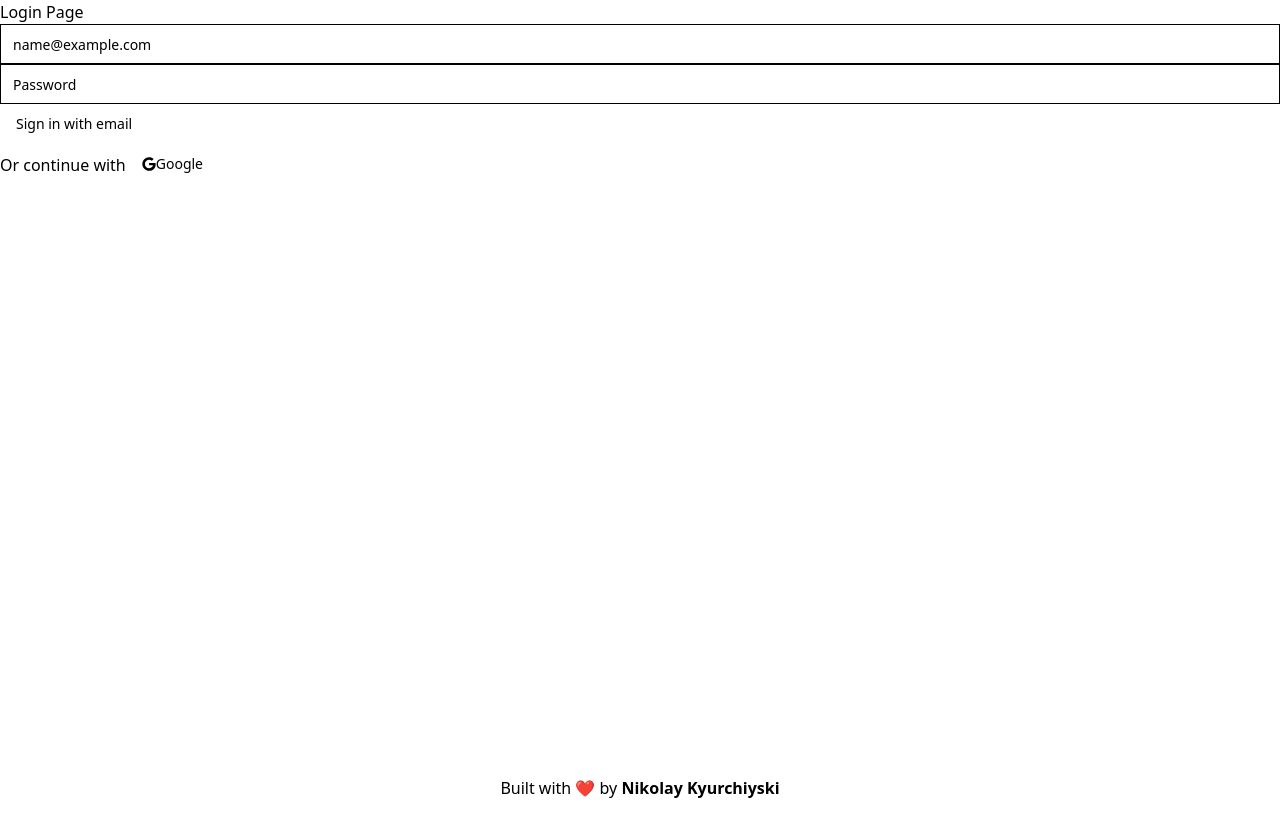
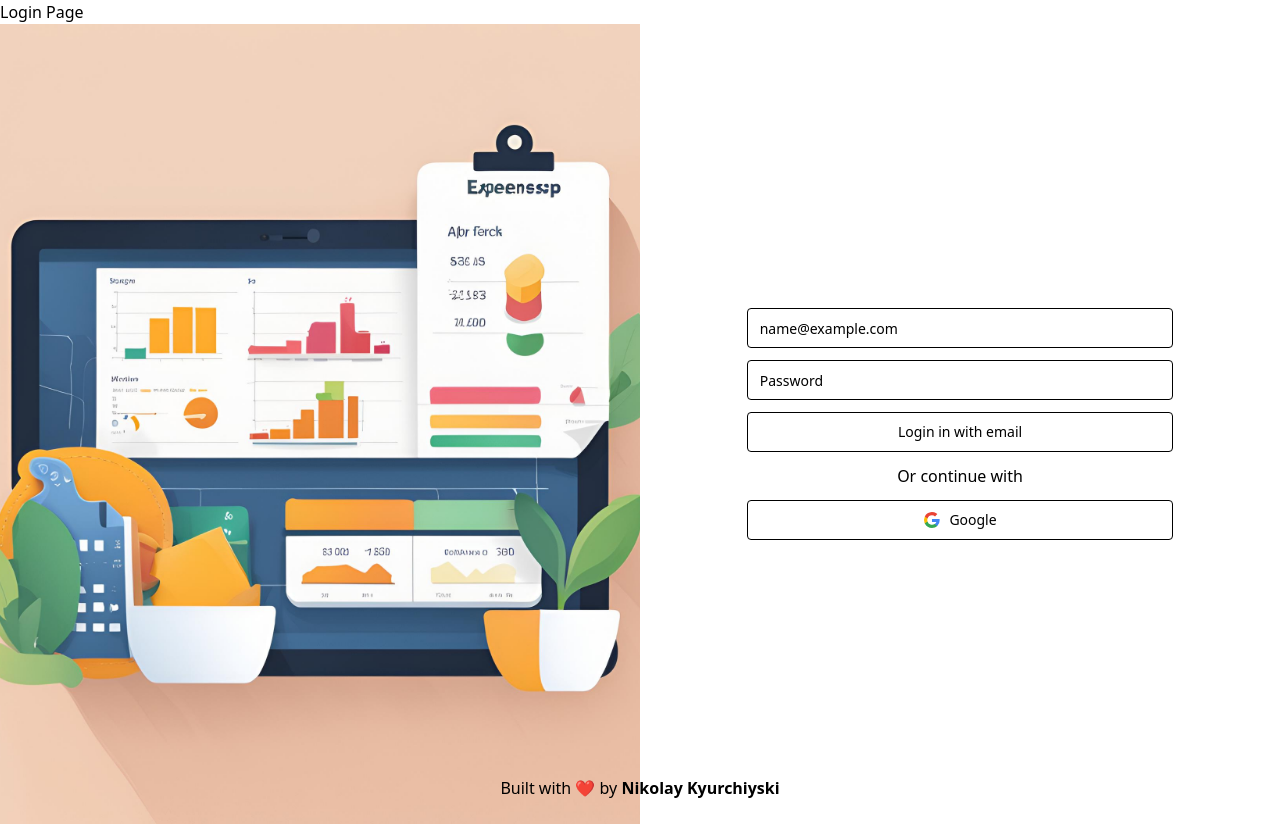
Before and after one commit to DevNik14/budget-buddy-ai, a React app: page /login in a window 1280 px wide. Before the commit the page ends 800 px from the top, so only its background shows below. Built offline with nearby package versions, Linux system fonts and the light colour scheme; the HTML template or start-up script is replaced by a standard one.

Commit message:
fix: fix broken merge

```diff
--- a/src/App.tsx
+++ b/src/App.tsx
@@ -1,6 +1,6 @@
 import { app, auth, createUserWithEmailAndPassword } from "./config/firebase";
 import { Routes, Route } from "react-router-dom";
-import RegisterFormPage from "./pages/Register";
+import LoginForm from "./pages/Login/LoginForm";
 
 function App() {
   return (
@@ -8,7 +8,7 @@ function App() {
       <Routes>
         <Route path="/login" element={<h2>Login Page</h2>} />
       </Routes>
-      <RegisterFormPage />
+      <LoginForm />
       <footer className="absolute bottom-0 text-center w-full">
         Built with &#x2764; by{" "}
         <a href="https://github.com/DevNik14" target="_blank">
--- a/src/pages/Login/LoginForm.tsx
+++ b/src/pages/Login/LoginForm.tsx
@@ -3,7 +3,7 @@ import { Input } from "@/components/ui/input";
 import { useState } from "react";
 import { GoolgeSvg } from "@/assets/google";
 
-export default function RegisterForm(): React.JSX.Element {
+export default function LoginForm(): React.JSX.Element {
   const [message, setMessage] = useState("");
 
   const googleLoginClickHandler = () => {
```
